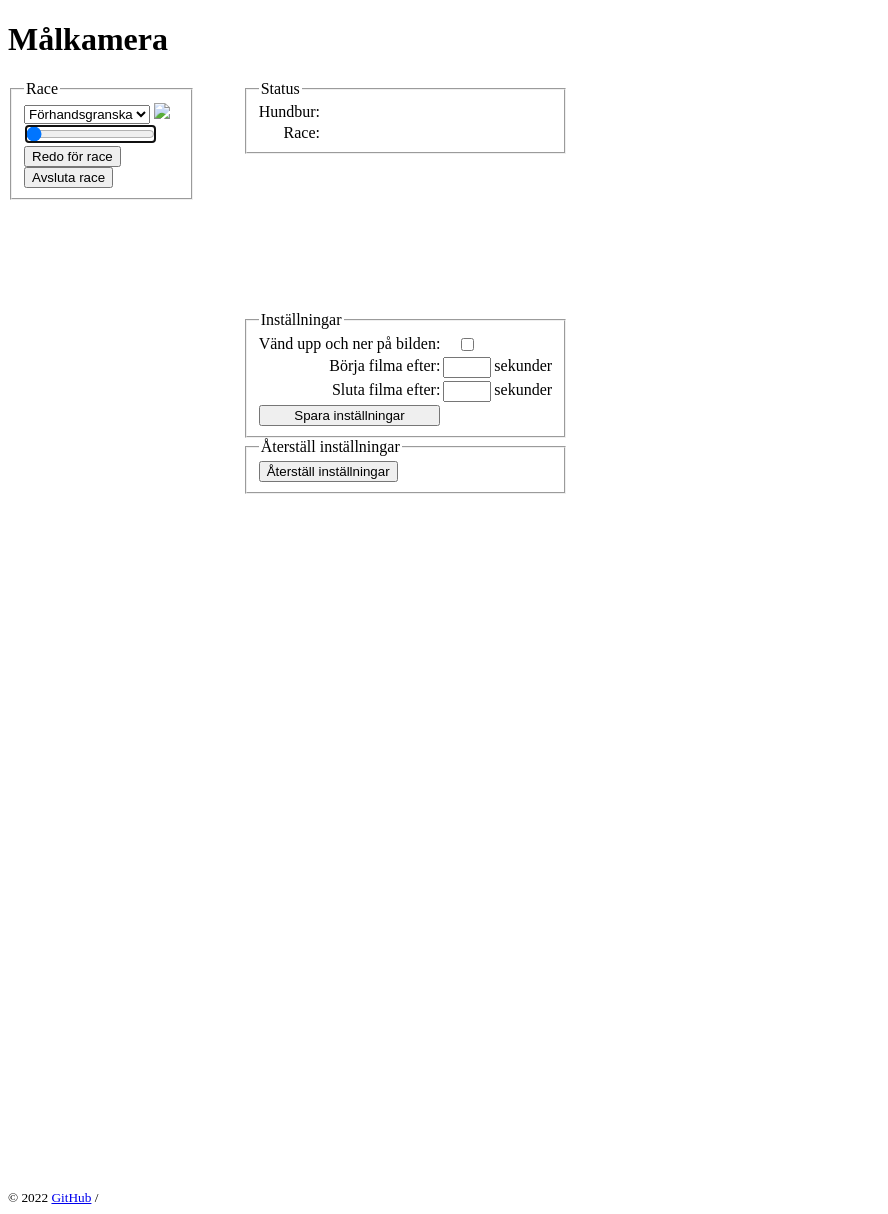
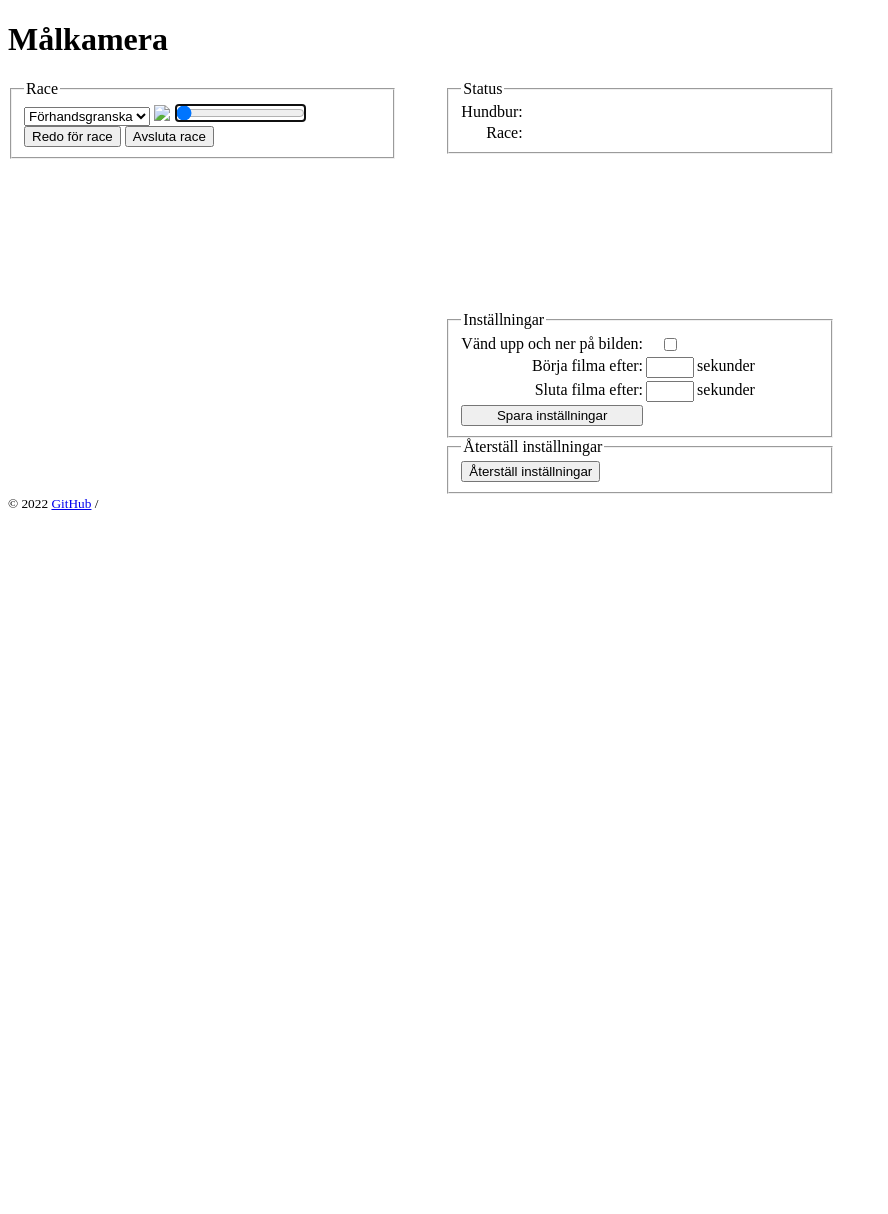
Before and after one commit to kallelindqvist/photofinish, a Flask app: template app/templates/index.html in a window 1280 px wide. Shown: the whole page, without its empty margins (0-888 px from the left). After the commit the page ends 510 px from the top, so only its background shows below. Run offline with Flask 3, Linux system fonts and the light colour scheme; the template is opened without the code that fills it, so the values that code supplies are empty; some libraries are stand-ins or nearby versions.

Commit message:
chore: Update grid layout in style.css
Adjust the grid layout in the style.css file to have 3 columns and 2 rows instead of 5 columns and 5 rows. This change improves the visual presentation of the parent element on the page.

```diff
--- a/app/static/style.css
+++ b/app/static/style.css
@@ -1,7 +1,7 @@
 .parent {
     display: grid;
-    grid-template-columns: repeat(5, 1fr);
-    grid-template-rows: repeat(5, 1fr);
+    grid-template-columns: repeat(3, 1fr);
+    grid-template-rows: repeat(2, 1fr);
     grid-column-gap: 3em;
     grid-row-gap: 3em;
 }
--- a/app/templates/index.html
+++ b/app/templates/index.html
@@ -1,6 +1,3 @@
-<!doctype html>
-<title>Hello from Flask</title>
-
 {% extends 'base.html' %}
 
 {% block content %}
@@ -64,7 +61,9 @@
     </form>
   </div>
 </div>
-<script src="{{ url_for('static', filename='images.js' ) }}"></script>
+{% endblock %}
+{% block scripts %}
+<script src="{{ url_for('static', filename='images.js' ) }}" defer></script>
 <script src="{{ url_for('static', filename='scripts/lib/socket.io.js' ) }}"></script>
 <script src="{{ url_for('static', filename='websocket.js' ) }}"></script>
 {% endblock %}
```
